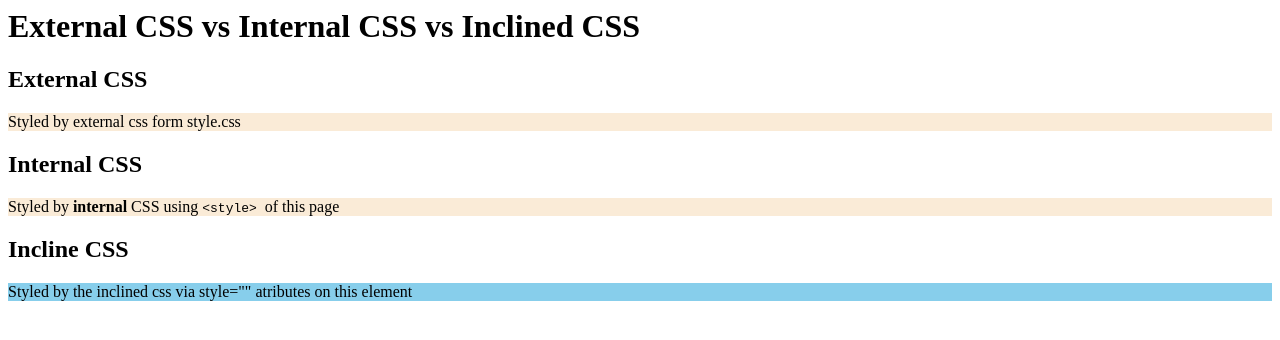
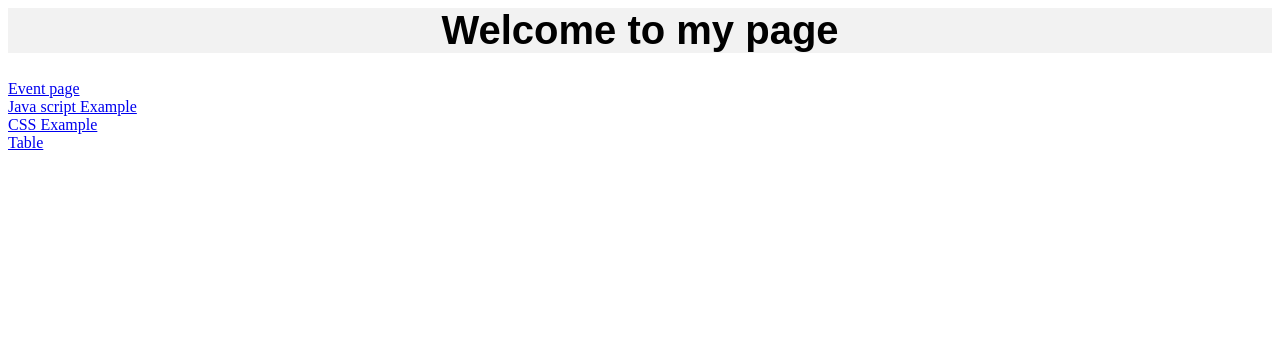
Before and after one commit to kundan0302200-cloud/FWD-Demo, a plain HTML site: page index.html in a window 1280 px wide. Drawn offline with Linux system fonts and the light colour scheme.

Commit message:
second commit

```diff
--- a/index.html
+++ b/index.html
@@ -3,40 +3,32 @@
 <head>
 
     <title>
-        External CSS vs Internal CSS vs Inclined CSS
+        All links of my daily class work
     </title>
-    <link rel="stylesheet" href="style.css">
     <style>
-        .internal {
-            background-color: antiquewhite;
-            border: 0px solid;
-            color: black;
+        header {
+            font-family: sans-serif;
+            font-size: 20px;
+            text-align: center;
+            background-color: #f2f2f2;
         }
     </style>
+
+
+
 </head>
 
 <body>
-    <h1> External CSS vs Internal CSS vs Inclined CSS</h1>
-    <h2>External CSS</h2>
-    <div class="External">
-
-        <p>Styled by external css form style.css</p>
-
-    </div>
-
-    <h2>
-        Internal CSS
-    </h2>
-
-    <div class="internal">
-
-        <p>Styled by <b>internal </b>CSS using <code>&lt;style&gt; </code> of this page</p>
-    </div>
-    <h2>Incline CSS</h2>
-    <div style="background-color: skyblue; border: 0px solid pink; color: black">
-        <p>Styled by the inclined css via style="" atributes on this element</p>
-
-    </div>
-</body>
+    <header>
+        <h1>
+            Welcome to my page
+        </h1>
+    </header>
+    <P>
+        <a ref="noopener" href="http://127.0.0.1:5500/FWD%20Demo/event.html/">Event page</a><br>
+        <a ref="noopener" href="http://127.0.0.1:5500/FWD%20Demo/jsExampla.html/">Java script Example</a><br>
+        <a ref="noopener" href="http://127.0.0.1:5500/FWD%20Demo/CSSExample.html/">CSS Example</a><br>
+        <a ref="noopener" href="http://127.0.0.1:5500/FWD%20Demo/table.html/">Table</a> </body>
+</P>
 
 </html>
```
